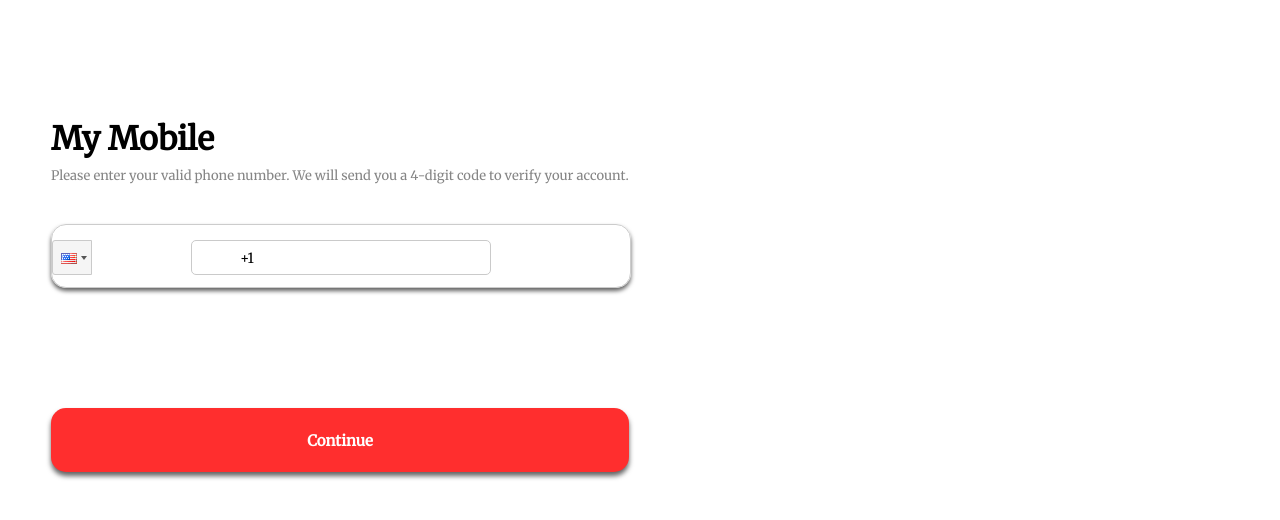
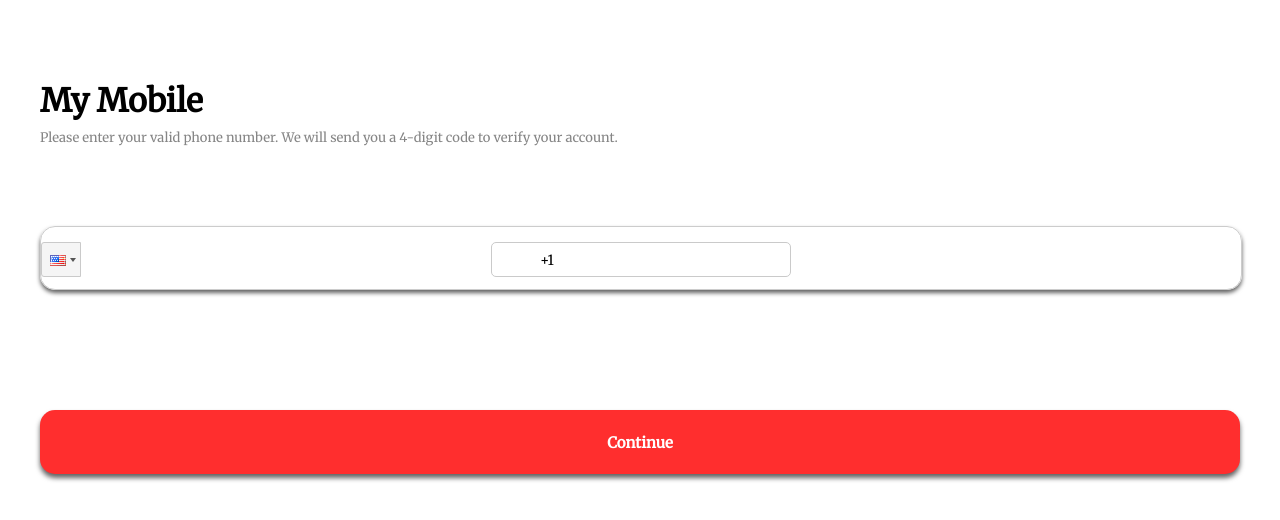
Before and after one commit to 2731999/Hepy, a React (Create React App) app in the folder frontend/: page /Verification in a window 1280 px wide. Shown: the top 520 px of the page. Built offline with nearby package versions, Linux system fonts and the light colour scheme.

Commit message:
Update index.css

```diff
--- a/frontend/src/index.css
+++ b/frontend/src/index.css
@@ -307,13 +307,7 @@ body {
 /* ----------------------------------------------Verification page-------------------------------------------------- */
 
 .verificationPage {
-  display: flex;
-  justify-content: center;
-  align-items: center;
   height: 60vh;
-  max-width: 600px;
-  margin: 60px 40px;
-  padding: 0px;
   background-color: #fff;
 }
 
@@ -338,6 +332,13 @@ body {
   box-shadow: 0px 3px 4px rgba(0, 0, 0, 0.616);
 }
 
+.verContent {
+  display: flex;
+  flex-direction: column;
+  justify-content: center;
+  margin: 60px 40px;
+}
+
 .verContent h1 {
   text-align: left;
   margin-bottom: -5px;
@@ -348,14 +349,6 @@ body {
   color: rgb(133, 133, 133);
   font-size: 13px;
   margin-bottom: 5vh;
-}
-
-.verifyOtp {
-  display: flex;
-  flex-direction: column;
-  justify-content: center;
-  padding-left: 30px;
-  padding-right: 30px;
 }
 
 .OTPVerify {
@@ -473,8 +466,9 @@ body {
   justify-content: center;
   gap: 10px;
   margin-bottom: 8vh;
-  width: 100%;
+  width: 90%;
   margin-top: 4vh;
+  margin-left: 15px;
 }
 
 .otp-container input {
@@ -739,6 +733,12 @@ input {
   font-size: 12px;
   text-align: center;
 }
+
+.verifyOtp {
+  padding: 25px;
+  margin: 60px 40px;
+}
+
 
 .verify-button {
   color: white;
```
